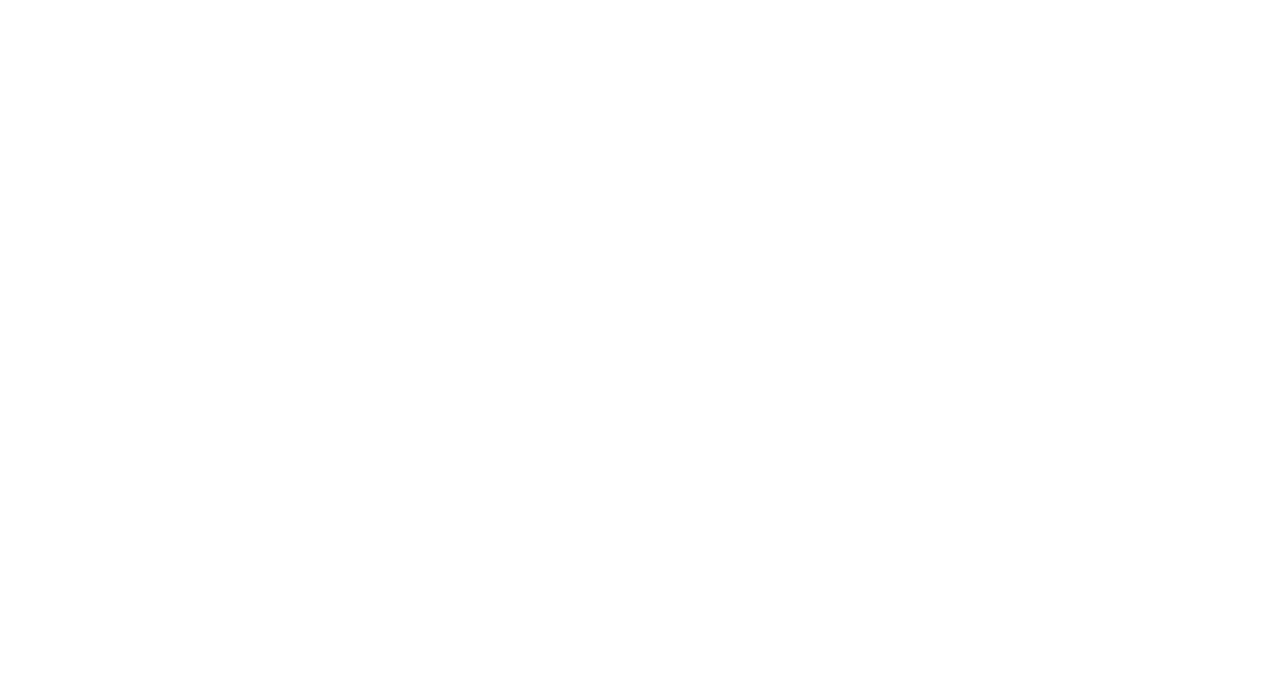
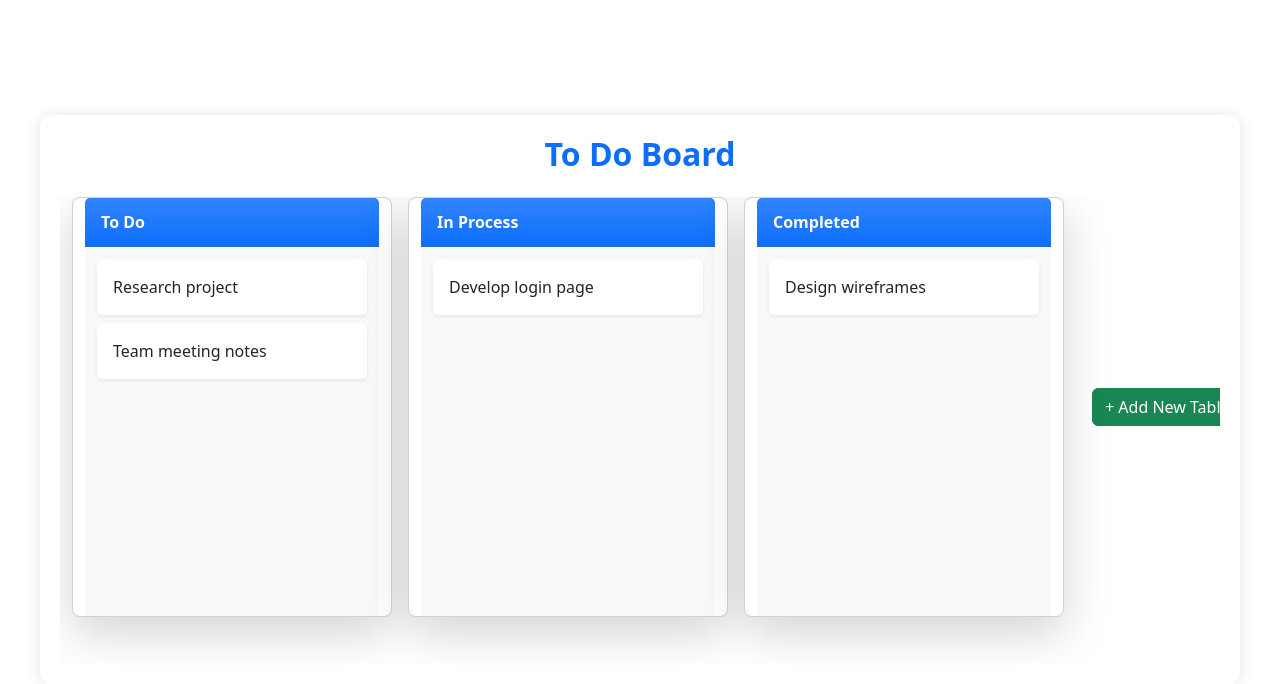
Before and after one commit to XSAVAS/ETodo, a React (Create React App) app in the folder etodo/: page / in a window 1280 px wide. Shown: the top 684 px of the page. Built offline with nearby package versions, Linux system fonts and the light colour scheme.

Commit message:
UI basis are done.

```diff
--- a/etodo/package.json
+++ b/etodo/package.json
@@ -7,9 +7,11 @@
     "@testing-library/jest-dom": "^6.6.3",
     "@testing-library/react": "^16.2.0",
     "@testing-library/user-event": "^13.5.0",
+    "bootstrap": "^5.3.3",
     "react": "^19.1.0",
     "react-dom": "^19.1.0",
     "react-scripts": "5.0.1",
+    "reactstrap": "^9.2.3",
     "web-vitals": "^2.1.4"
   },
   "scripts": {
--- a/etodo/src/App.js
+++ b/etodo/src/App.js
@@ -1,7 +1,16 @@
+// App.js
+import React from 'react';
+import 'bootstrap/dist/css/bootstrap.min.css';
+import './index.css';
+import Board from './components/Board';
+
 function App() {
   return (
-    <div className="App">
-
+    <div className="app-container d-flex justify-content-center align-items-center">
+      <div className="board-wrapper">
+        <h2 className="text-center fw-bold text-primary mb-4"> To Do Board</h2>
+        <Board />
+      </div>
     </div>
   );
 }
--- /dev/null
+++ b/etodo/src/components/AddTable.js
@@ -0,0 +1,15 @@
+// components/AddTable.js
+import React from 'react';
+import { Button } from 'reactstrap';
+
+const AddTable = ({ onClick }) => {
+  return (
+    <div className="me-3 d-flex align-items-center">
+      <Button color="success" onClick={onClick}>
+        + Add New Table
+      </Button>
+    </div>
+  );
+};
+
+export default AddTable;
--- /dev/null
+++ b/etodo/src/components/Board.js
@@ -0,0 +1,33 @@
+// components/Board.js
+import React, { useState } from 'react';
+import Table from './Table';
+import AddTable from './AddTable';
+import { Row } from 'reactstrap';
+
+const Board = () => {
+  const [tables, setTables] = useState([
+    { title: 'To Do', tasks: [{ title: 'Research project' }, { title: 'Team meeting notes' }] },
+    { title: 'In Process', tasks: [{ title: 'Develop login page' }] },
+    { title: 'Completed', tasks: [{ title: 'Design wireframes' }] },
+  ]);
+
+  const handleAddTable = () => {
+    const newTitle = prompt('Yeni tablo adı:');
+    if (newTitle) {
+      setTables([...tables, { title: newTitle, tasks: [] }]);
+    }
+  };
+
+  return (
+    <div className="px-4 pb-5" style={{ overflowX: 'auto' }}>
+      <Row className="flex-nowrap" style={{ whiteSpace: 'nowrap' }}>
+        {tables.map((table, index) => (
+          <Table key={index} title={table.title} tasks={table.tasks} />
+        ))}
+        <AddTable onClick={handleAddTable} />
+      </Row>
+    </div>
+  );
+};
+
+export default Board;
--- /dev/null
+++ b/etodo/src/components/Table.js
@@ -0,0 +1,33 @@
+// components/Table.js
+import React from 'react';
+import { Card, CardHeader, CardBody } from 'reactstrap';
+import TaskCard from './TaskCard';
+
+const Table = ({ title, tasks }) => {
+  return (
+    <Card
+      className="me-3 table-column shadow-lg rounded-3"
+      style={{ minWidth: '320px', maxWidth: '320px', height: '420px' }} // toplam yükseklik azaltıldı
+    >
+      <CardHeader
+        className="bg-gradient text-white fw-bold"
+        style={{ backgroundColor: '#0d6efd', padding: '0.75rem 1rem' }}
+      >
+        {title}
+      </CardHeader>
+      <CardBody
+        className="bg-light overflow-auto"
+        style={{
+          height: 'calc(100% - 56px)', // header yüksekliği çıkarıldı
+          padding: '0.75rem',
+        }}
+      >
+        {tasks.map((task, index) => (
+          <TaskCard key={index} task={task} />
+        ))}
+      </CardBody>
+    </Card>
+  );
+};
+
+export default Table;
--- /dev/null
+++ b/etodo/src/components/TaskCard.js
@@ -0,0 +1,15 @@
+// components/TaskCard.js
+import React from 'react';
+import { Card, CardBody, CardText } from 'reactstrap';
+
+const TaskCard = ({ task }) => {
+  return (
+    <Card className="mb-2 shadow-sm border-0 task-card" style={{ borderLeft: '4px solid #0d6efd' }}>
+      <CardBody className="p-3">
+        <CardText className="m-0">{task.title}</CardText>
+      </CardBody>
+    </Card>
+  );
+};
+
+export default TaskCard;
--- a/etodo/src/index.css
+++ b/etodo/src/index.css
@@ -1,13 +1,38 @@
-body {
+/* index.css */
+
+body, html {
   margin: 0;
-  font-family: -apple-system, BlinkMacSystemFont, 'Segoe UI', 'Roboto', 'Oxygen',
-    'Ubuntu', 'Cantarell', 'Fira Sans', 'Droid Sans', 'Helvetica Neue',
-    sans-serif;
-  -webkit-font-smoothing: antialiased;
-  -moz-osx-font-smoothing: grayscale;
+  padding: 0;
+  height: 100%;
+  background-color: #f1f3f5;
+  font-family: 'Segoe UI', Tahoma, Geneva, Verdana, sans-serif;
 }
 
-code {
-  font-family: source-code-pro, Menlo, Monaco, Consolas, 'Courier New',
-    monospace;
+.app-container {
+  height: 100vh;
+  display: flex;
+  justify-content: center;
+  align-items: center;
 }
+
+.board-wrapper {
+  max-width: 1200px;
+  width: 100%;
+  padding: 20px;
+  background: white;
+  border-radius: 12px;
+  box-shadow: 0 0 15px rgba(0,0,0,0.1);
+}
+
+.task-card:hover {
+  background-color: #e9f5ff;
+  transition: 0.2s;
+  cursor: pointer;
+}
+
+.table-column {
+  transition: transform 0.2s ease-in-out;
+}
+.table-column:hover {
+  transform: translateY(-3px);
+}
--- a/etodo/src/index.js
+++ b/etodo/src/index.js
@@ -3,6 +3,7 @@ import ReactDOM from 'react-dom/client';
 import './index.css';
 import App from './App';
 import reportWebVitals from './reportWebVitals';
+import 'bootstrap/dist/css/bootstrap.min.css';
 
 const root = ReactDOM.createRoot(document.getElementById('root'));
 root.render(
```
Also changed, not shown: 1 other file (tests, documents, lock files or other folders).
